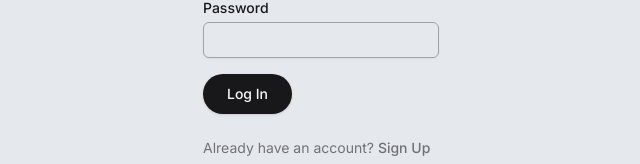
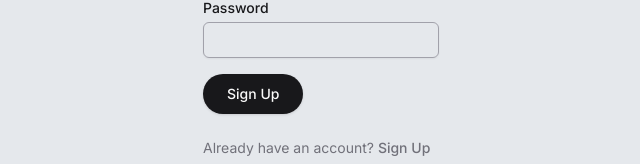
Before and after one commit to Antonov-S/petsoft-app, a Next.js app: page /signup in a window 1280 px wide. Shown: the part 405-569 px from the top of the page, without its empty margins (319-959 px from the left). Built offline with nearby package versions, Linux system fonts and the light colour scheme.

Commit message:
Make the auth form reusable by using a prop to determine the form's purpose

```diff
--- a/src/app/(auth)/login/page.tsx
+++ b/src/app/(auth)/login/page.tsx
@@ -8,7 +8,7 @@
     <main>
       <H1 className="mb-5 text-center">Log In</H1>
 
-      <AuthForm />
+      <AuthForm type="logIn" />
 
       <p className="mt-6 text-sm text-zinc-500">
         No account yet?{" "}
--- a/src/app/(auth)/signup/page.tsx
+++ b/src/app/(auth)/signup/page.tsx
@@ -8,7 +8,7 @@
     <main>
       <H1 className="mb-5 text-center">Sign Up</H1>
 
-      <AuthForm />
+      <AuthForm type="signUp" />
 
       <p className="mt-6 text-sm text-zinc-500">
         Already have an account?{" "}
--- a/src/components/auth-form.tsx
+++ b/src/components/auth-form.tsx
@@ -2,7 +2,11 @@
 import { Input } from "./ui/input";
 import { Label } from "./ui/label";
 
-export default function AuthForm() {
+type AuthFormProps = {
+  type: "signUp" | "logIn";
+};
+
+export default function AuthForm({ type }: AuthFormProps) {
   return (
     <form>
       <div className="space-y-1">
@@ -15,7 +19,7 @@
         <Input id="password" type="password" />
       </div>
 
-      <Button>Log In</Button>
+      <Button>{type === "signUp" ? "Sign Up" : "Log In"}</Button>
     </form>
   );
 }
```
